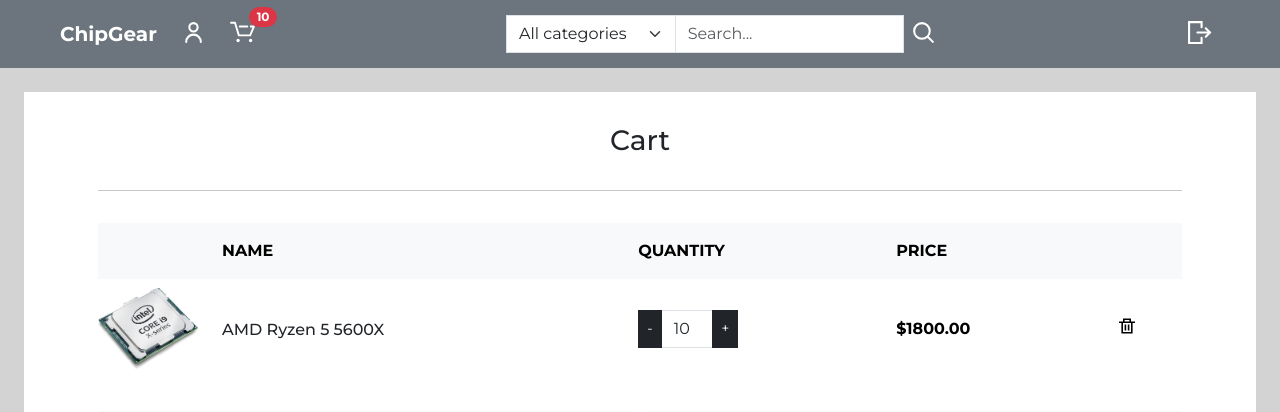
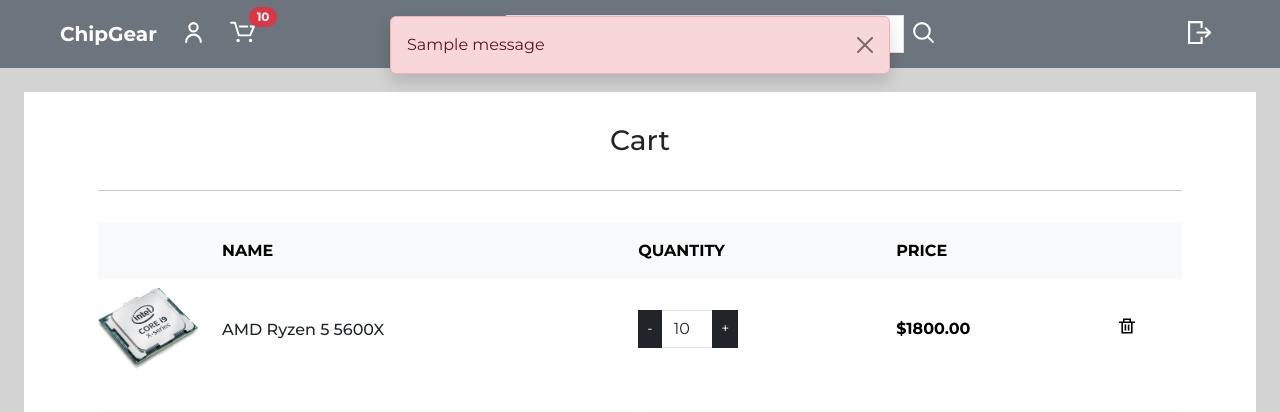
Before and after one commit to Dynam1keee/ChipGear, a Django app: page /orders/create_order/ in a window 1280 px wide. Shown: the top 412 px of the page. Run offline with Django 4.2, Linux system fonts and the light colour scheme; a user stored in the database is signed in; data comes from the database, SQL or seed files in the repository; tables that the repository leaves empty hold one stand-in row (values such as "Sample post"); one stand-in notice (Sample message) is shown; some libraries are stand-ins or nearby versions.

Commit message:
Fix insufficient stock order validation

```diff
--- a/orders/templates/orders/create_order.html
+++ b/orders/templates/orders/create_order.html
@@ -7,6 +7,19 @@
 {% endblock meta %}
 
 {% block content %}
+{% if messages %}
+    <div class="position-fixed top-0 start-50 translate-middle-x mt-3"
+         style="z-index: 1100; width: 90%; max-width: 500px;">
+        {% for message in messages %}
+            <div class="alert alert-danger alert-dismissible fade show shadow"
+                 role="alert">
+                {{ message }}
+                <button type="button" class="btn-close"
+                        data-bs-dismiss="alert" aria-label="Close"></button>
+            </div>
+        {% endfor %}
+    </div>
+{% endif %}
 <div class="bg-white">
 	<div class="container bg-white" id="cart-items-container">
 		{% user_carts request as carts %}
--- a/orders/views.py
+++ b/orders/views.py
@@ -53,8 +53,8 @@ def create_order(request):
                         messages.success(request, 'Order placed successfully!')
                         return redirect('user:profile')
             except ValidationError as e:
-                messages.success(request, str(e))
-                return redirect('cart:order')
+                messages.error(request, str(e))
+                return redirect('orders:create_order')
     else:
         initial = {
             'first_name': request.user.first_name,
```
